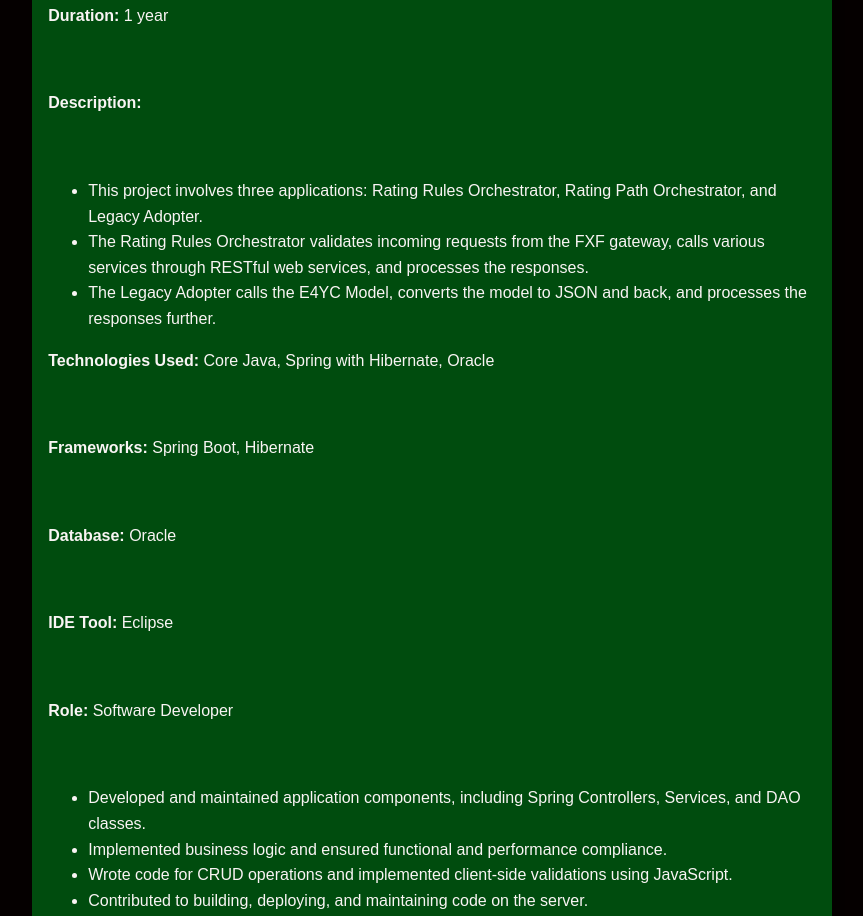
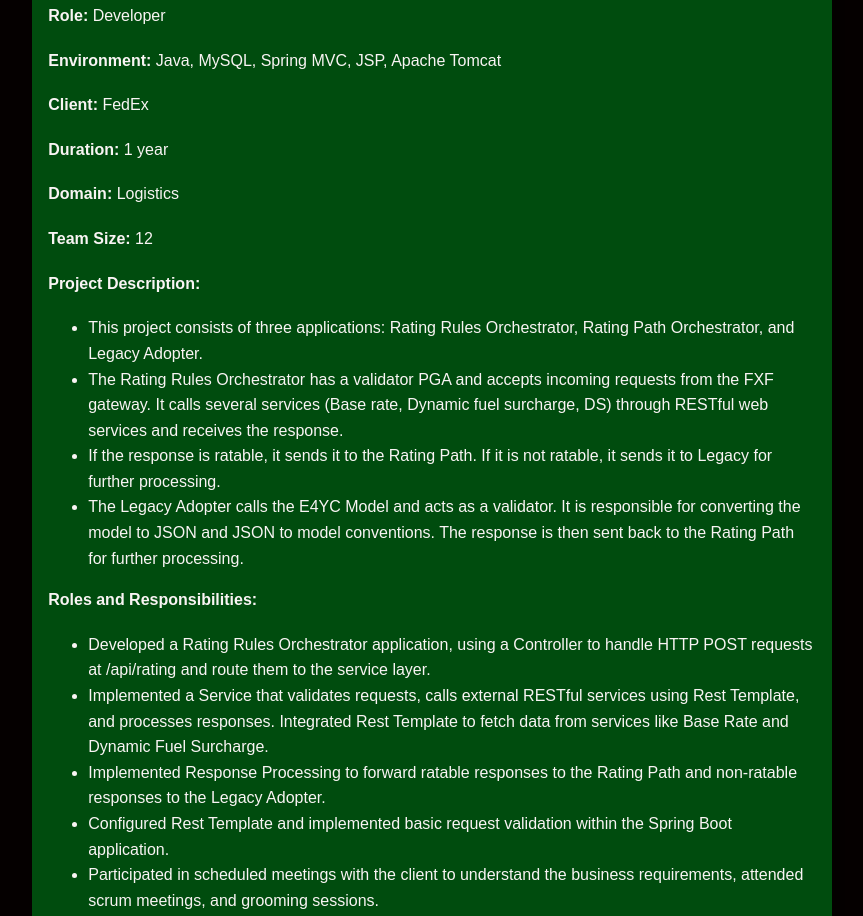
Before and after one commit to prathyushachaduvu/portfolio, a plain HTML site: page index.html in a window 1280 px wide. Shown: the part 715-1631 px from the top of the page, without its empty margins (294-1157 px from the left). Drawn offline with nearby package versions, Linux system fonts and the light colour scheme.

Commit message:
Update index.html

```diff
--- a/index.html
+++ b/index.html
@@ -72,27 +72,31 @@
   <div class="projects-container">
     <div class="project">
       <h3>FXF Rating Re-imagine Phase 1</h3>
+      <p><strong>Role:</strong> Developer</p>
+      <p><strong>Environment:</strong> Java, MySQL, Spring MVC, JSP, Apache Tomcat</p>
+      <p><strong>Client:</strong> FedEx</p>
       <p><strong>Duration:</strong> 1 year</p>
-                <p><strong>Description:</strong></p>
+      <p><strong>Domain:</strong> Logistics</p>
+      <p><strong>Team Size:</strong> 12</p>
+      <p><strong>Project Description:</strong></p>
       <ul>
-                    <li>This project involves three applications: Rating Rules Orchestrator, Rating Path Orchestrator, and Legacy Adopter.</li>
-                    <li>The Rating Rules Orchestrator validates incoming requests from the FXF gateway, calls various services through RESTful web services, and processes the responses.</li>
-                    <li>The Legacy Adopter calls the E4YC Model, converts the model to JSON and back, and processes the responses further.</li>
+        <li>This project consists of three applications: Rating Rules Orchestrator, Rating Path Orchestrator, and Legacy Adopter.</li>
+        <li>The Rating Rules Orchestrator has a validator PGA and accepts incoming requests from the FXF gateway. It calls several services (Base rate, Dynamic fuel surcharge, DS) through RESTful web services and receives the response.</li>
+        <li>If the response is ratable, it sends it to the Rating Path. If it is not ratable, it sends it to Legacy for further processing.</li>
+        <li>The Legacy Adopter calls the E4YC Model and acts as a validator. It is responsible for converting the model to JSON and JSON to model conventions. The response is then sent back to the Rating Path for further processing.</li>
       </ul>
-                <p><strong>Technologies Used:</strong> Core Java, Spring with Hibernate, Oracle</p>
-                <p><strong>Frameworks:</strong> Spring Boot, Hibernate</p>
-                <p><strong>Database:</strong> Oracle</p>
-                <p><strong>IDE Tool:</strong> Eclipse</p>
-                <p><strong>Role:</strong> Software Developer</p>
+      <p><strong>Roles and Responsibilities:</strong></p>
       <ul>
-                    <li>Developed and maintained application components, including Spring Controllers, Services, and DAO classes.</li>
-                    <li>Implemented business logic and ensured functional and performance compliance.</li>
-                    <li>Wrote code for CRUD operations and implemented client-side validations using JavaScript.</li>
-                    <li>Contributed to building, deploying, and maintaining code on the server.</li>
+        <li>Developed a Rating Rules Orchestrator application, using a Controller to handle HTTP POST requests at /api/rating and route them to the service layer.</li>
+        <li>Implemented a Service that validates requests, calls external RESTful services using Rest Template, and processes responses. Integrated Rest Template to fetch data from services like Base Rate and Dynamic Fuel Surcharge.</li>
+        <li>Implemented Response Processing to forward ratable responses to the Rating Path and non-ratable responses to the Legacy Adopter.</li>
+        <li>Configured Rest Template and implemented basic request validation within the Spring Boot application.</li>
+        <li>Participated in scheduled meetings with the client to understand the business requirements, attended scrum meetings, and grooming sessions.</li>
       </ul>
     </div>
   </div>
 </section>
+
 
     <section id="contact" class="contact-section mt-5">
       <h2>Contact</h2>
```
Lines whose indentation alone changed are shown as unchanged.
